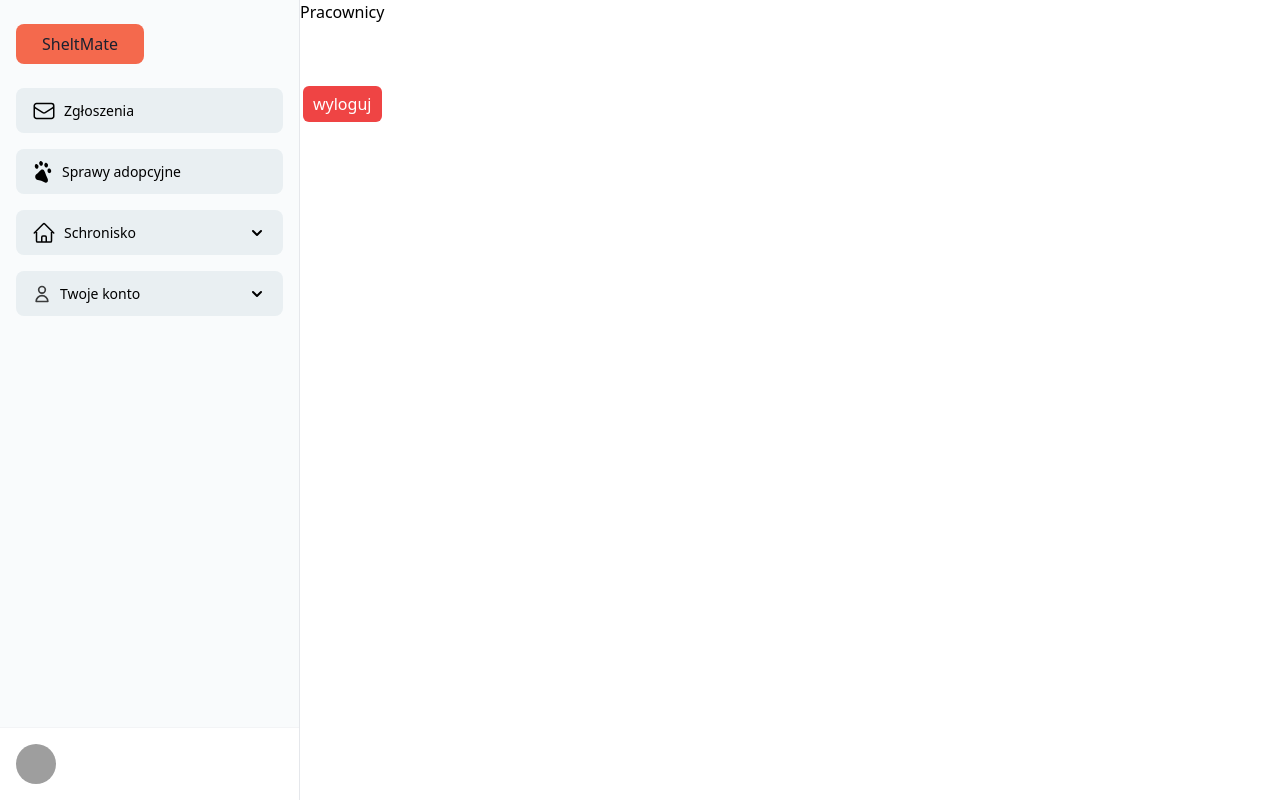
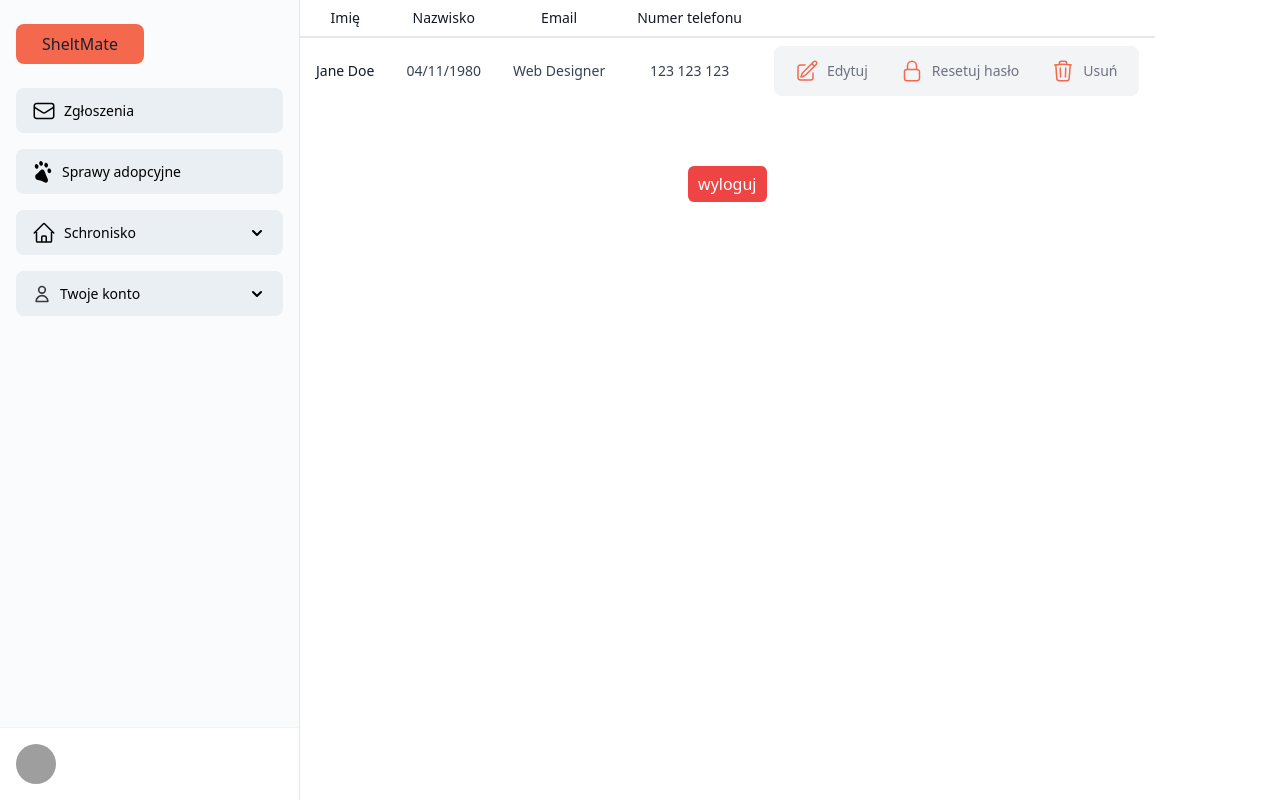
Before and after one commit to FilipLeszek/sheltrance, a Next.js app in the folder app/: page /shelter/workers in a window 1280 px wide. Built offline with nearby package versions, Linux system fonts and the light colour scheme; no server answers; grey boxes are pictures that could not be loaded.

Commit message:
Added example table and buttons

```diff
--- a/app/pages/shelter/workers/index.tsx
+++ b/app/pages/shelter/workers/index.tsx
@@ -6,7 +6,102 @@ export default function ShelterEmployeesPage() {
   return (
       <>
         <Page children={
-          <h1>Pracownicy</h1>
+          <div className="overflow-x-auto">
+          <table className="min-w-full divide-y-2 divide-gray-200 bg-white text-sm">
+            <thead className="ltr:text-left rtl:text-right">
+              <tr>
+                <th className="whitespace-nowrap px-4 py-2 font-medium text-gray-900">
+                  Imię
+                </th>
+                <th className="whitespace-nowrap px-4 py-2 font-medium text-gray-900">
+                  Nazwisko
+                </th>
+                <th className="whitespace-nowrap px-4 py-2 font-medium text-gray-900">
+                  Email
+                </th>
+                <th className="whitespace-nowrap px-4 py-2 font-medium text-gray-900">
+                  Numer telefonu
+                </th>
+                <th className="px-4 py-2"></th>
+              </tr>
+            </thead>
+
+            <tbody className="divide-y divide-gray-200">
+
+              <tr>
+                <td className="whitespace-nowrap px-4 py-2 font-medium text-gray-900">
+                  Jane Doe
+                </td>
+                <td className="whitespace-nowrap px-4 py-2 text-gray-700 text-center">04/11/1980</td>
+                <td className="whitespace-nowrap px-4 py-2 text-gray-700 text-center">Web Designer</td>
+                <td className="whitespace-nowrap px-4 py-2 text-gray-700 text-center">123 123 123</td>
+                <td className="whitespace-nowrap px-4 py-2">
+                <div className="inline-flex rounded-lg border border-gray-100 bg-gray-100 p-1">
+                      <button
+                        className="inline-flex items-center gap-2 rounded-md px-4 py-2 text-sm text-gray-500 hover:text-gray-700 focus:relative"
+                      >
+                        <svg
+                          xmlns="http://www.w3.org/2000/svg"
+                          fill="none"
+                          viewBox="0 0 24 24"
+                          stroke-width="1.5"
+                          stroke="#F4694D"
+                          className="w-6 h-6">
+                          <path
+                            stroke-linecap="round"
+                            stroke-linejoin="round"
+                            d="M16.862 4.487l1.687-1.688a1.875 1.875 0 112.652 2.652L10.582 16.07a4.5 4.5 0 01-1.897 1.13L6 18l.8-2.685a4.5 4.5 0 011.13-1.897l8.932-8.931zm0 0L19.5 7.125M18 14v4.75A2.25 2.25 0 0115.75 21H5.25A2.25 2.25 0 013 18.75V8.25A2.25 2.25 0 015.25 6H10" />
+                        </svg>
+
+
+                        Edytuj
+                      </button>
+
+                      <button
+                        className="inline-flex items-center gap-2 rounded-md px-4 py-2 text-sm text-gray-500 hover:text-gray-700 focus:relative"
+                      >
+                        <svg
+                          xmlns="http://www.w3.org/2000/svg"
+                          fill="none"
+                          viewBox="0 0 24 24"
+                          strokeWidth={1.5}
+                          stroke="#F4694D"
+                          className="w-6 h-6">
+                          <path strokeLinecap="round"
+                          strokeLinejoin="round"
+                          d="M16.5 10.5V6.75a4.5 4.5 0 10-9 0v3.75m-.75 11.25h10.5a2.25 2.25 0 002.25-2.25v-6.75a2.25 2.25 0 00-2.25-2.25H6.75a2.25 2.25 0 00-2.25 2.25v6.75a2.25 2.25 0 002.25 2.25z" />
+                        </svg>
+
+                        Resetuj hasło
+                      </button>
+
+                      <button
+                        className="inline-flex items-center gap-2 rounded-md px-4 py-2 text-sm text-gray-500 hover:text-gray-700 focus:relative"
+                      >
+                        <svg
+                          xmlns="http://www.w3.org/2000/svg"
+                          fill="none"
+                          viewBox="0 0 24 24"
+                          stroke-width="1.5"
+                          stroke="#F4694D"
+                          className="w-6 h-6">
+
+                          <path
+                            stroke-linecap="round"
+                            stroke-linejoin="round"
+                            d="M14.74 9l-.346 9m-4.788 0L9.26 9m9.968-3.21c.342.052.682.107 1.022.166m-1.022-.165L18.16 19.673a2.25 2.25 0 01-2.244 2.077H8.084a2.25 2.25 0 01-2.244-2.077L4.772 5.79m14.456 0a48.108 48.108 0 00-3.478-.397m-12 .562c.34-.059.68-.114 1.022-.165m0 0a48.11 48.11 0 013.478-.397m7.5 0v-.916c0-1.18-.91-2.164-2.09-2.201a51.964 51.964 0 00-3.32 0c-1.18.037-2.09 1.022-2.09 2.201v.916m7.5 0a48.667 48.667 0 00-7.5 0" />
+                        </svg>
+
+
+                        Usuń
+                      </button>
+                    </div>
+
+                </td>
+              </tr>
+            </tbody>
+          </table>
+        </div>
         }/>
       </>
   )
```
